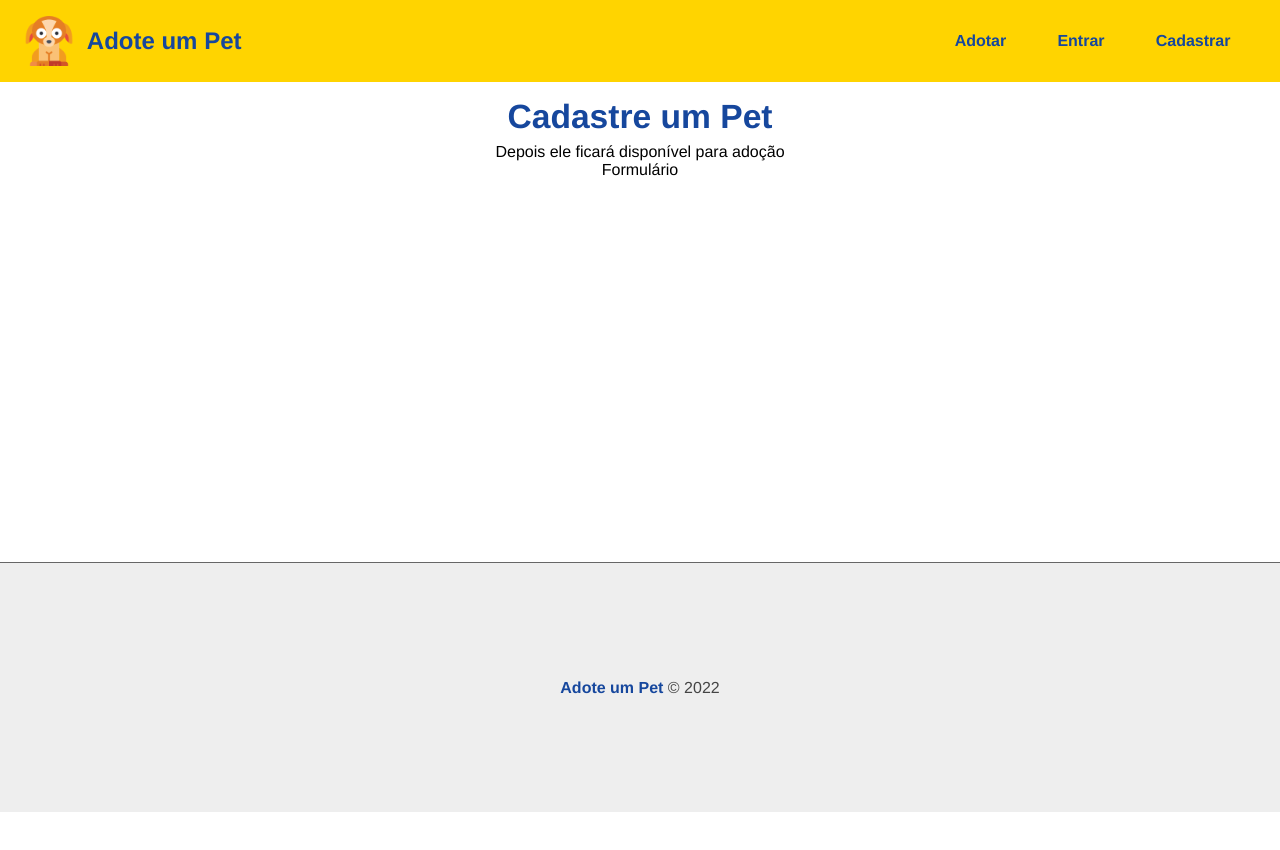
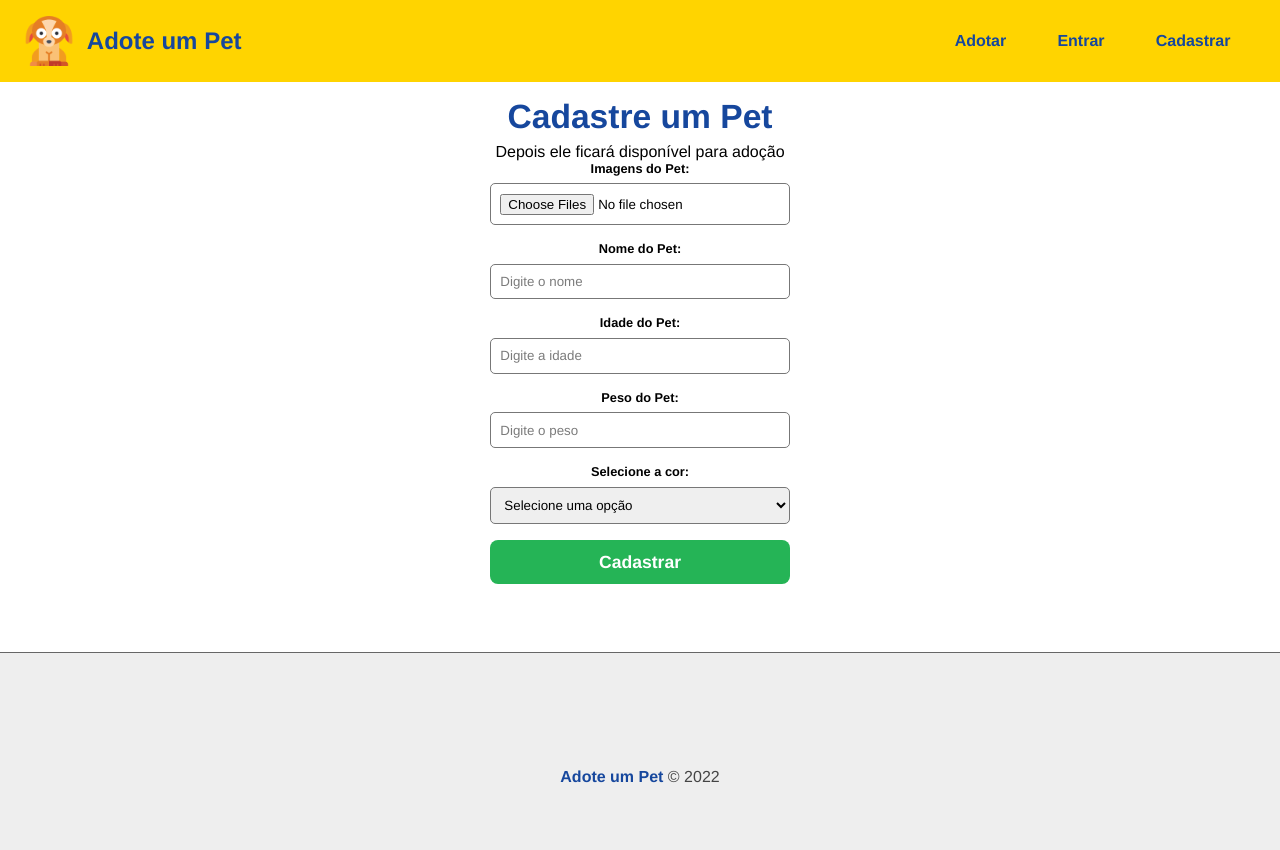
Before and after one commit to mateuspessoa/projeto-adocao-pet-react-frontend, a React (Create React App) app: page /pet/add in a window 1280 px wide. Shown: the top 850 px of the page. Before the commit the page ends 812 px from the top, so only its background shows below. Built offline with nearby package versions, Linux system fonts and the light colour scheme; the HTML template or start-up script is replaced by a standard one.

Commit message:
Criando o formulário do Pet - Parte 1

```diff
--- /dev/null
+++ b/src/components/form/PetForm.js
@@ -0,0 +1,43 @@
+import { useState } from "react"
+
+import Input from "./Input"
+
+import './Form.css'
+import Select from "./Select"
+
+const PetForm = ({handleSubmit, petData, btnText}) => {
+
+    const [pet, setPet] = useState(petData || {})
+    const [preview, setPreview] = useState([])
+    const colors = ["Branco", "Preto", "Cinza", "Caramelo", "Mesclado"]
+
+    function onFileChange(e) {
+
+    }
+
+    function handleOnChange(e) {
+
+    }
+
+    function handleColor(e) {
+
+    }
+
+  return (
+    <form className="form_container">
+        <Input text="Imagens do Pet" type="file" name="images" handleOnChange={onFileChange} multiple={true} />
+
+        <Input text="Nome do Pet" type="text" name="name" placeholder="Digite o nome" handleOnChange={handleOnChange} value={pet.name || ''}/>
+
+        <Input text="Idade do Pet" type="text" name="age" placeholder="Digite a idade" handleOnChange={handleOnChange} value={pet.age || ''}/>
+
+        <Input text="Peso do Pet" type="number" name="weight" placeholder="Digite o peso" handleOnChange={handleOnChange} value={pet.name || ''}/>
+
+        <Select name="color" text="Selecione a cor" options={colors} handleOnChange={handleColor} value={pet.color || ''} />
+
+        <input type="submit" value={btnText}/>
+    </form>
+  )
+}
+
+export default PetForm
--- /dev/null
+++ b/src/components/form/Select.css
@@ -0,0 +1,16 @@
+.form-control {
+    display: flex;
+    flex-direction: column;
+    margin-bottom: 1em;
+}
+
+.form-control label {
+    margin-bottom: .6em;
+    font-weight: bold;
+}
+
+.form-control select {
+    padding: .7em;
+    border: 1px solid #777;
+    border-radius: 5px;
+}
--- /dev/null
+++ b/src/components/form/Select.js
@@ -0,0 +1,20 @@
+import './Select.css'
+
+const Select = ({text, name, options, handleOnChange, value}) => {
+  return (
+    <div className='form-control'>
+        <label htmlFor={name}>{text}:</label>
+        <select name={name} id={name} onChange={handleOnChange} value={value || ''}>
+
+            <option>Selecione uma opção</option>
+            {options.map((option) => (
+                <option value={option} key={option}>
+                    {option}
+                </option>
+            ))}
+        </select>
+    </div>
+  )
+}
+
+export default Select
--- a/src/components/pages/Pet/AddPet.js
+++ b/src/components/pages/Pet/AddPet.js
@@ -3,10 +3,14 @@
 import { useState } from 'react'
 import { Navigate } from 'react-router-dom'
 
+/*Componentes*/
+import PetForm from '../../form/PetForm'
+
 /* Hooks */
 import useFlashMessage from '../../../hooks/useFlashMessage'
 
 import './AddPet.css'
+import Select from '../../form/Select'
 
 const AddPet = () => {
   return (
@@ -16,7 +20,7 @@
             <p>Depois ele ficará disponível para adoção</p>
         </div>
 
-        <p>Formulário</p>
+        <PetForm btnText="Cadastrar" />
     </section>
   )
 }
```
